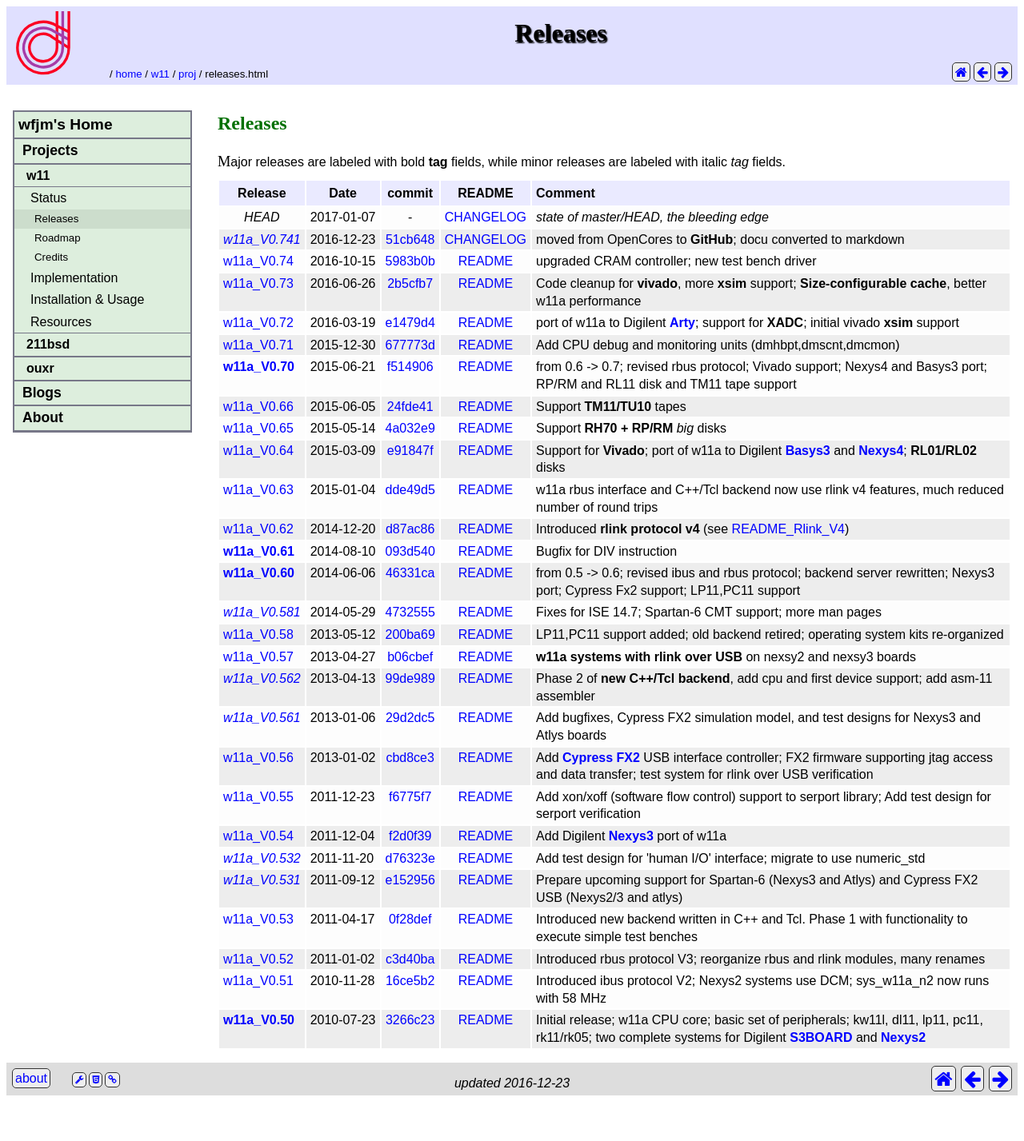
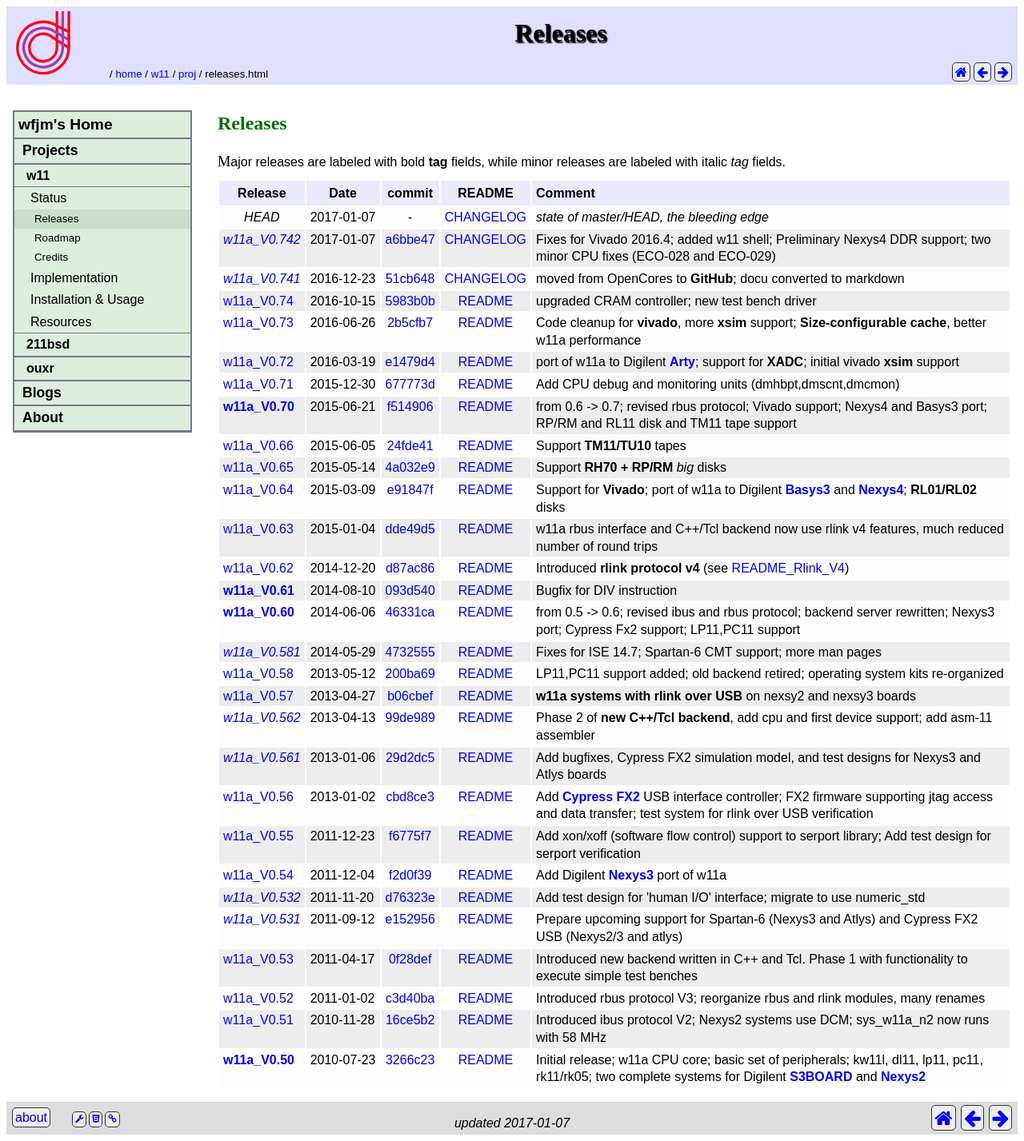
Before and after one commit to wfjm/wfjm.github.io, a Jekyll site: the page built from home/w11/proj/releases.html, in a window 1280 px wide. Shown: the whole page at 80% size. Built offline with Jekyll 4.4.1, drawn with Linux system fonts in a browser that asks for light colours; before the commit the page ends 1378 px from its top, so only the background shows below that.

Commit message:
add w11a_V0.742

```diff
--- a/home/w11/proj/releases.html
+++ b/home/w11/proj/releases.html
@@ -2,13 +2,23 @@
 title: "Releases"
 #
 my:
-  changedate: 2016-12-23
+  changedate: 2017-01-07
 #
   w11_tag:  https://github.com/wfjm/w11/releases/tag
   w11_comm: https://github.com/wfjm/w11/commit
   w11_blob: https://github.com/wfjm/w11/blob
 #
   releases:
+  - tag: w11a_V0.742
+    dat: 2017-01-07
+    typ: mi
+    com: a6bbe47c6ef562a250d80b99dbd5d214cb6300c6
+    fil: doc/CHANGELOG.md
+    nam: CHANGELOG
+    txt: Fixes for Vivado 2016.4; added w11 shell;
+         Preliminary Nexys4 DDR support;
+         two minor CPU fixes (ECO-028 and ECO-029)
+
   - tag: w11a_V0.741
     dat: 2016-12-23
     typ: mi
```
Also changed, not shown: tests/jekyll_nested_index.html (+7 -7 lines).
